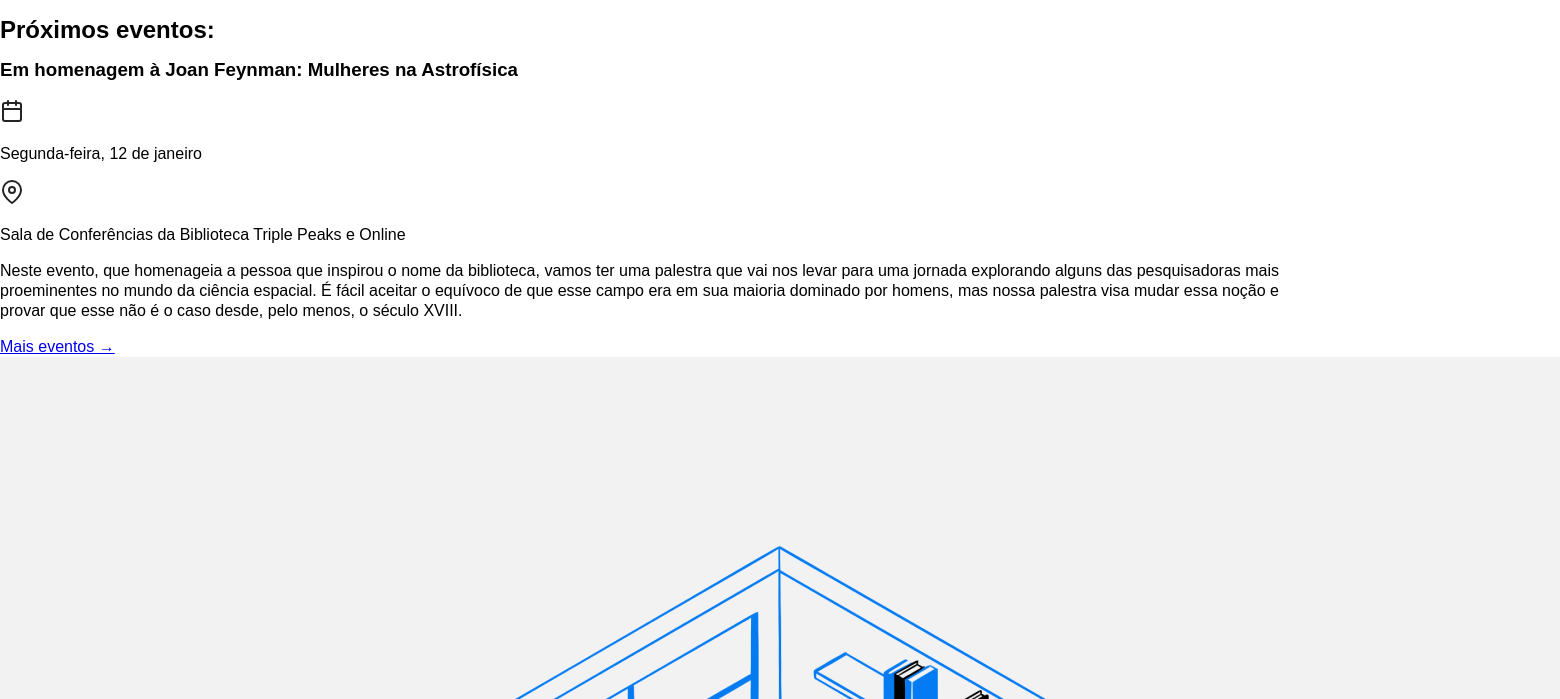
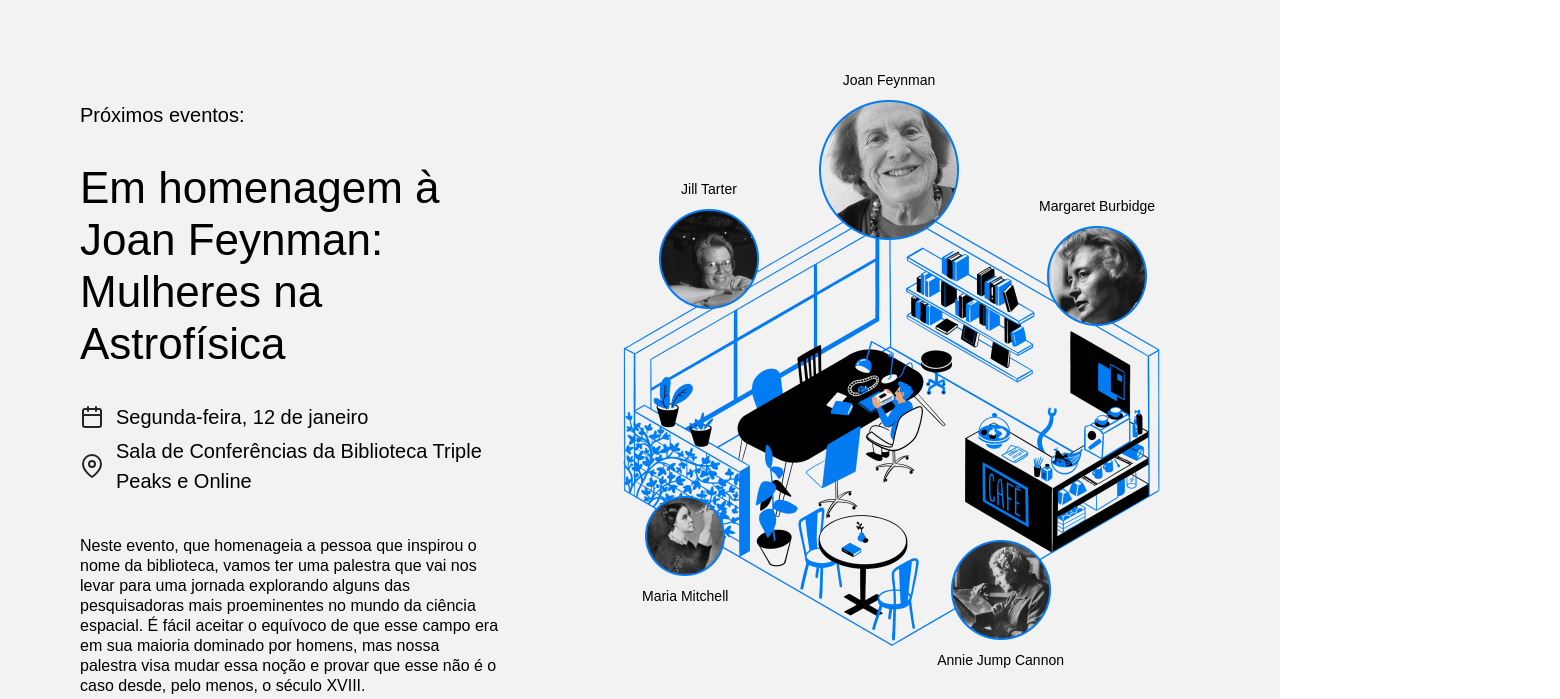
Before and after one commit to igorcbahia16/web_project_library_pt, a plain HTML site: page index.html in a window 1280 px wide. Shown: the part 2026-2725 px from the top of the page, 1560 px wide, since content can reach past the window. Drawn offline with Linux system fonts and the light colour scheme.

Commit message:
Adiciona CSS da seção de Eventos

```diff
--- a/styles/style.css
+++ b/styles/style.css
@@ -153,3 +153,132 @@
   color: #838383;
   margin-top: auto;
 }
+
+.events {
+  padding: 100px 0 120px 80px;
+  display: flex;
+  align-items: start;
+  justify-content: space-between;
+  box-sizing: border-box;
+  background-color: #f2f2f2;
+}
+
+.events__content {
+  flex-basis: 580px;
+}
+
+.events__heading {
+  font-size: 20px;
+  font-weight: 500;
+  line-height: 30px;
+  margin: 0;
+}
+
+.events__title {
+  font-size: 44px;
+  font-weight: 500;
+  line-height: 52px;
+  margin: 32px 0 0;
+}
+
+.events__info-section {
+  margin-top: 32px;
+}
+
+.event-info__item {
+  display: flex;
+  align-items: center;
+  margin-bottom: 4px;
+  font-weight: 500;
+}
+
+.event-info__icon {
+  background-repeat: no-repeat;
+  background-position: center;
+  margin-right: 12px;
+  width: 24px;
+  height: 24px;
+}
+
+.event-info__text {
+  font-size: 20px;
+  font-weight: 500;
+  line-height: 30px;
+  margin: 0;
+}
+
+.events__description {
+  margin: 40px 0 60px;
+}
+
+.events__more {
+  color: #2f80ed;
+  text-decoration: none;
+}
+
+.events__cover {
+  flex-grow: 1;
+  flex-shrink: 0;
+  flex-basis: 780px;
+  max-width: 780px;
+  position: relative;
+}
+
+.events__image {
+  max-width: 100%;
+}
+
+.person {
+  position: absolute;
+  display: flex;
+  align-items: center;
+  flex-direction: column;
+  gap: 10px;
+}
+
+.person_name_feynman {
+  left: 319px;
+  top: -30px;
+}
+
+.person_name_burbidge {
+  right: 125px;
+  top: 96px;
+}
+
+.person_name_cannon {
+  bottom: 18px;
+  right: 216px;
+}
+
+.person_name_mitchell {
+  bottom: 82px;
+  left: 142px;
+}
+
+.person_name_tarter {
+  top: 79px;
+  left: 159px;
+}
+
+.person__image {
+  max-width: 100%;
+}
+
+.person__image_size_l {
+  width: 140px;
+}
+
+.person__image_size_m {
+  width: 100px;
+}
+
+.person__image_size_s {
+  width: 80px;
+}
+
+.person__caption {
+  text-align: center;
+  font-size: 14px;
+  margin: 0;
+}
```
